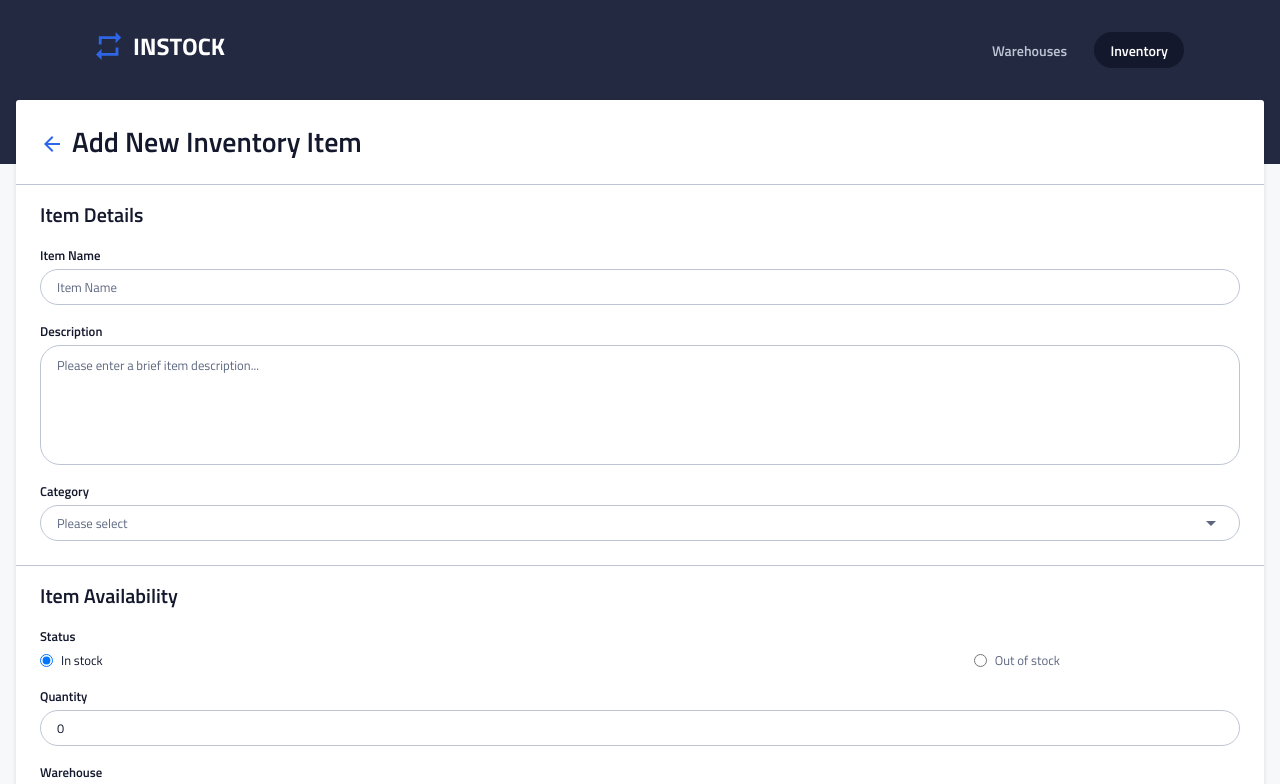
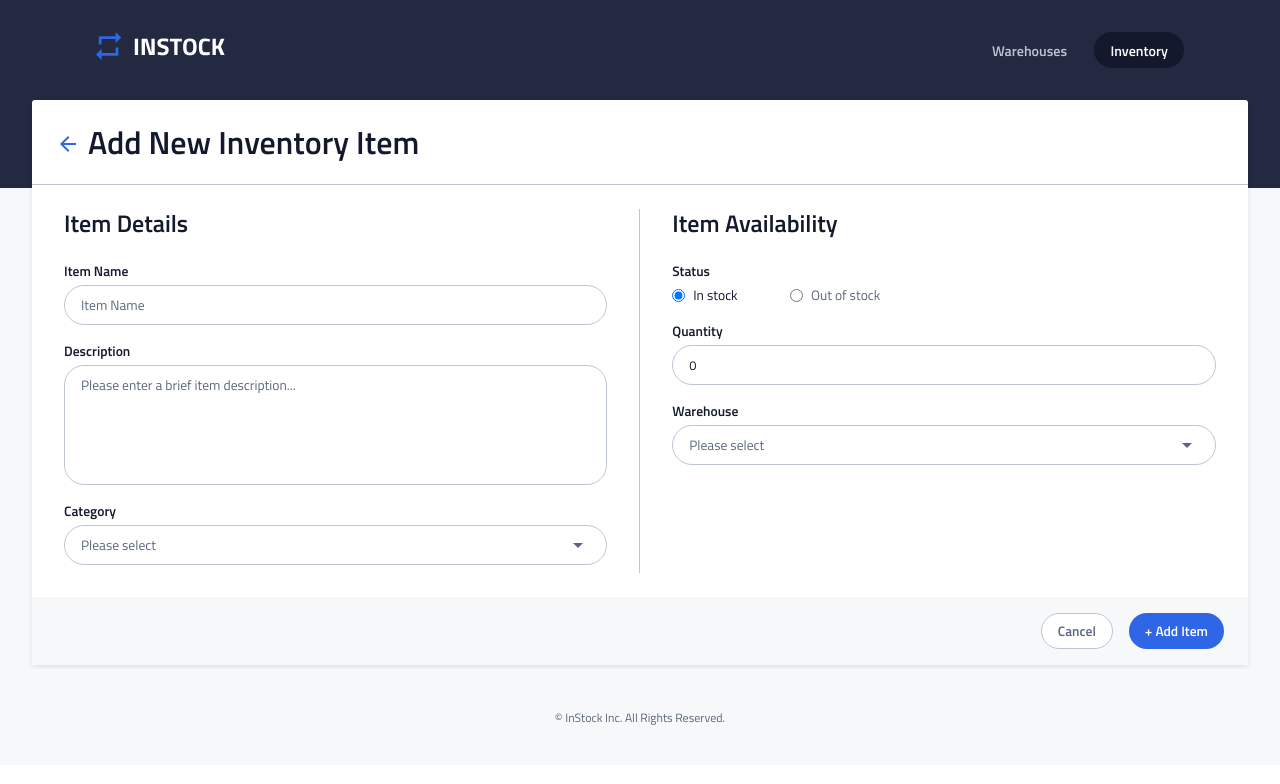
Before and after one commit to JimmyZ98/InStock, a React (Create React App) app: page /inventory/add in a window 1280 px wide. Shown: the top 784 px of the page. Built offline with nearby package versions, Linux system fonts and the light colour scheme.

Commit message:
added tablet style

```diff
--- a/src/pages/AddInventoryPage/AddInventoryPage.js
+++ b/src/pages/AddInventoryPage/AddInventoryPage.js
@@ -19,6 +19,7 @@ class AddInventoryPage extends Component {
         </div>
         <form className="new-inventory__form">
           <div className="new-inventory__details-container">
+            <div className="new-inventory__details">
               <h2 className="new-inventory__sub-title">Item Details</h2>
               <label className="new-inventory__label" htmlFor="name">Item Name</label>
               <input className="new-inventory__input" id="name" placeholder="Item Name"/>
@@ -29,7 +30,7 @@ class AddInventoryPage extends Component {
                 <option value=''>Please select</option>
               </select>
             </div>
-          <div className="new-inventory__details-container">
+            <div className="new-inventory__details">
               <h2 className="new-inventory__sub-title">Item Availability</h2>
               <p className="new-inventory__label">Status</p>
               <div className="new-inventory__radio-container">
@@ -49,6 +50,7 @@ class AddInventoryPage extends Component {
                 <option value=''>Please select</option>
               </select>
             </div>
+          </div>
           <div className="new-inventory__button-container">
             <button className="new-inventory__button new-inventory__button--cancel">Cancel</button>
             <button className="new-inventory__button">+ Add Item</button>
--- a/src/pages/AddInventoryPage/AddInventoryPage.scss
+++ b/src/pages/AddInventoryPage/AddInventoryPage.scss
@@ -3,28 +3,25 @@
 @use '../../styles/partials/colors' as *;
 @use '../../styles/partials/mixins' as *;
 
-* {
-  box-sizing: border-box;
-  font-size: 16px;
-  font-family: 'Titillium Web', sans-serif;
-  color: $primary-dark;
-  margin: 0;
-  padding: 0;
-}
-
-a {
-  all: unset;
-}
-
 .new-inventory {
   background: linear-gradient(
+    to bottom,
+    $background-dark 0,
+    $background-dark 4rem,
+    $background-light 4rem,
+    $background-light 100%
+  );
+  padding-bottom: .25rem;
+
+    @include tablet {
+      background: linear-gradient(
         to bottom,
         $background-dark 0,
-        $background-dark 4rem,
-        $background-light 4rem,
+        $background-dark 5.5rem,
+        $background-light 5.5rem,
         $background-light 100%
-    );
-    padding-bottom: .25rem;
+      );
+    }
 
     &__container {
       display: flex;
@@ -32,14 +29,21 @@ a {
       background-color: $primary-light;
       box-shadow: 0px 2px 5px rgba(19, 24, 44, 0.1);
       border-radius: 3px;
+      margin: 0 1rem;
 
-      margin: 0 1rem;
+      @include tablet {
+        margin: 0 2rem;
+      }
     }
 
     &__title-container {
       display: flex;
       align-items: flex-start;
       padding: 1.5rem;
+
+      @include tablet {
+        border-bottom: 1px solid $secondary-light;
+      }
     }
 
     &__icon {
@@ -51,6 +55,10 @@ a {
       font-size: 1.75rem;
       font-weight: 600;
       line-height: 36px;
+
+      @include tablet {
+        font-size: 2rem;
+      }
     }
 
     &__form {
@@ -61,8 +69,29 @@ a {
     &__details-container {
       display: flex;
       flex-direction: column;
+
+      @include tablet {
+        flex-direction: row;
+        width: 100%;
+      }
+    }
+
+    &__details {
+      display: flex;
+      flex-direction: column;
+      width: 100%;
       padding: 1rem 1.5rem;
       border-top: 1px solid $secondary-light;
+
+      @include tablet {
+        padding: 0 2rem;
+        border-top: none;
+        margin: 1.5rem 0;
+      }
+
+      &:first-child {
+        border-right: 1px solid $secondary-light;
+      }
     }
 
     &__sub-title {
@@ -70,6 +99,11 @@ a {
       font-weight: 600;
       line-height: 28px;
       margin-bottom: 1rem;
+
+      @include tablet {
+        font-size: 1.5rem;
+        margin-bottom: 1.5rem;
+      }
     }
 
     &__label {
@@ -77,6 +111,10 @@ a {
       font-weight: 600;
       line-height: 20px;
       margin-bottom: .25rem;
+
+      @include tablet {
+        font-size: .85rem;
+      }
     }
 
     &__input {
@@ -89,6 +127,10 @@ a {
       border-radius: 20px;
       margin-bottom: 1rem;
 
+      @include tablet {
+        height: 2.5rem;
+      }
+
       &--description {
         height: 7.5rem;
         padding-bottom: 5rem;
@@ -96,6 +138,10 @@ a {
 
       &::placeholder {
         color: $secondary-dark;
+
+        @include tablet {
+          font-size: .85rem;
+        }
       }
 
       &:focus {
@@ -116,6 +162,11 @@ a {
       border-radius: 20px;
       margin-bottom: .5rem;
 
+      @include tablet {
+        height: 2.5rem;
+        font-size: .85rem;
+      }
+
       &:focus {
         color: $primary-dark;
         outline: 1px solid $primary-color;
@@ -125,7 +176,7 @@ a {
     &__radio-container {
       display: flex;
       justify-content: space-between;
-      width: 85%;
+      width: 13rem;
       margin-bottom: 1rem;
     }
 
@@ -139,6 +190,10 @@ a {
       line-height: 20px;
       color: $secondary-dark;
       margin-left: .5rem;
+
+      @include tablet {
+        font-size: .85rem;
+      }
     }
 
     &__option:checked + label {
@@ -150,6 +205,10 @@ a {
       justify-content: space-between;
       background-color: $background-light;
       padding: 1rem 1.5rem;
+
+      @include tablet {
+        justify-content: flex-end;
+      }
     }
 
     &__button {
@@ -162,6 +221,13 @@ a {
       border: none;
       border-radius: 20px;
       cursor: pointer;
+
+      @include tablet {
+        width: auto;
+        font-size: .85rem;
+        padding: 0 1rem;
+        margin-left: 1rem;
+      }
 
       &:hover {
         background-color: $background-dark;
```
Lines whose indentation alone changed are shown as unchanged.
